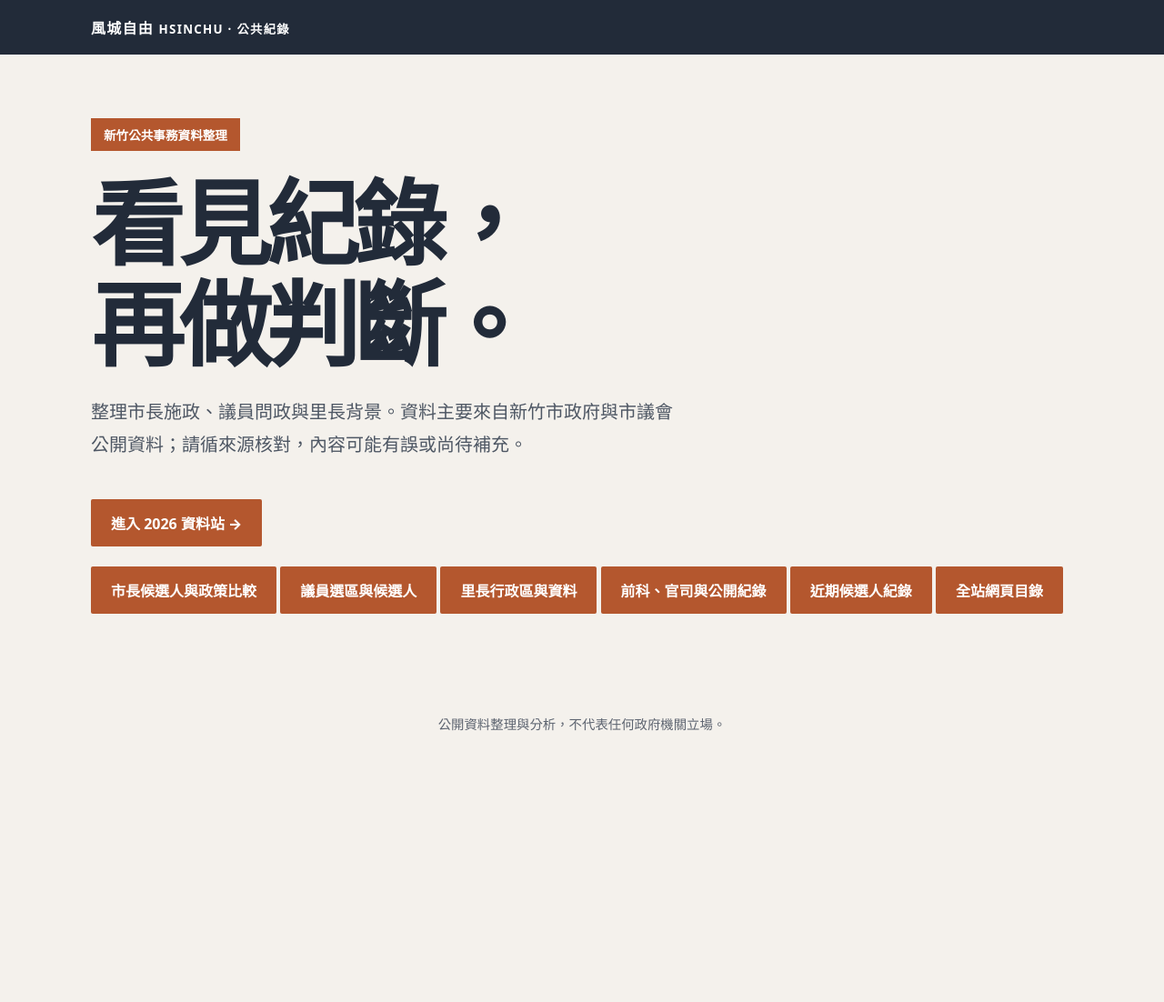
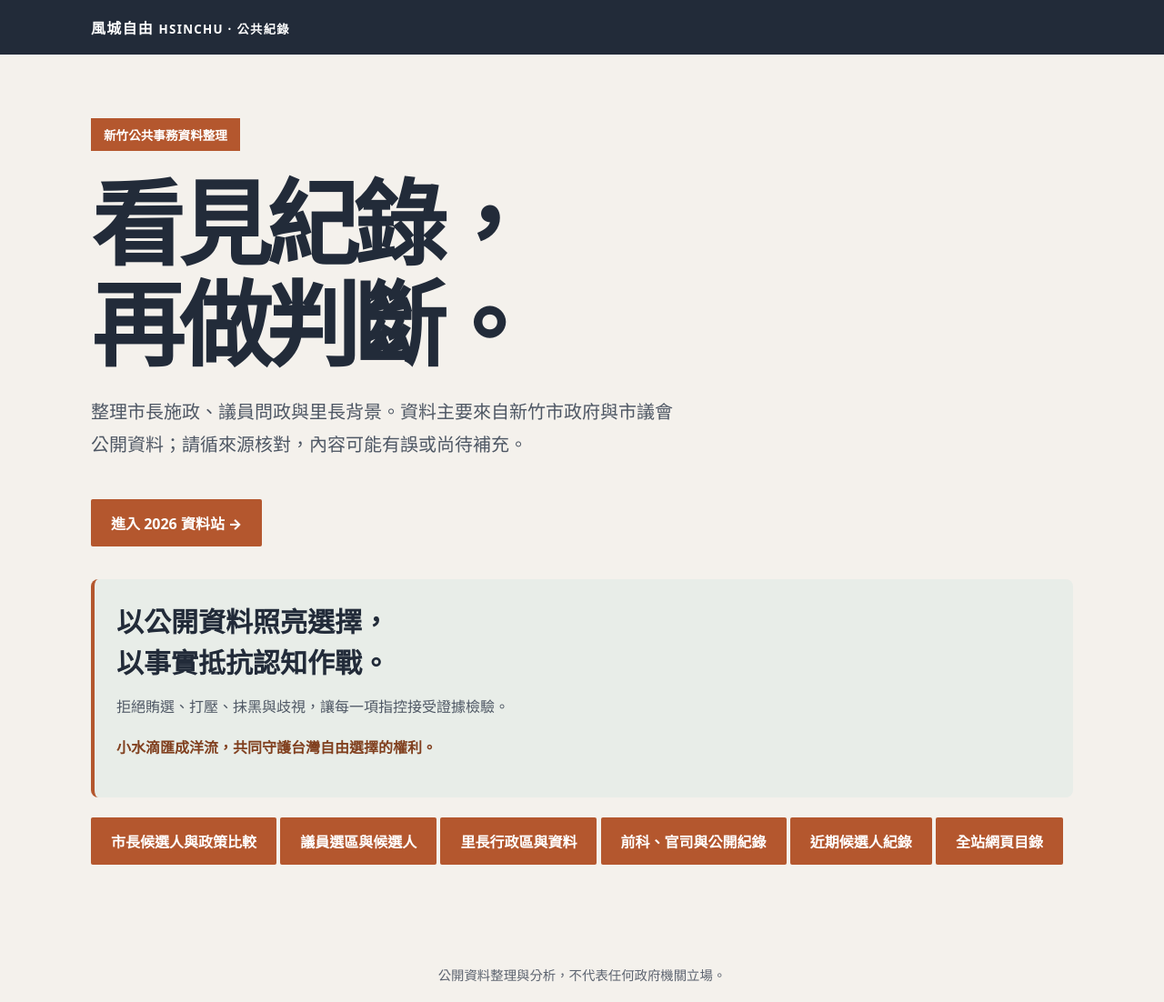
Before and after one commit to windcityfreedom-creator/windcityfreedom-creator.github.io, a plain HTML site: page index.html in a window 1280 px wide. Shown: the whole page at 91% size. Before the commit the page ends 826 px from the top, so only its background shows below. Drawn offline with Linux system fonts and the light colour scheme.

Commit message:
Add public-data and freedom pledge to entry page

```diff
--- a/index.html
+++ b/index.html
@@ -38,6 +38,11 @@
     <h1>看見紀錄，<br>再做判斷。</h1>
     <p>整理市長施政、議員問政與里長背景。資料主要來自新竹市政府與市議會公開資料；請循來源核對，內容可能有誤或尚待補充。</p>
     <a href="/2026/">進入 2026 資料站 →</a>
+    <section aria-label="網站理念" style="margin-top:36px;padding:24px;border-left:4px solid #b4572e;background:#e8ede8;border-radius:8px">
+      <h2 style="font-size:clamp(22px,4vw,30px);line-height:1.5;margin:0 0 12px">以公開資料照亮選擇，<br>以事實抵抗認知作戰。</h2>
+      <p style="font-size:1rem;margin:0">拒絕賄選、打壓、抹黑與歧視，讓每一項指控接受證據檢驗。</p>
+      <p style="font-size:1rem;font-weight:700;color:#81401f">小水滴匯成洋流，共同守護台灣自由選擇的權利。</p>
+    </section>
     <nav aria-label="資料分類">
       <a href="/2026/mayor/candidates.html">市長候選人與政策比較</a>
       <a href="/2026/councilors/index.html">議員選區與候選人</a>
```
